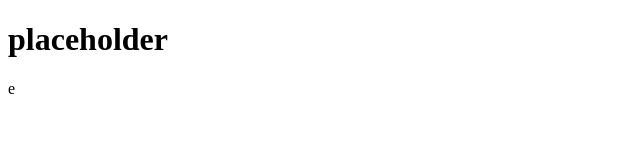
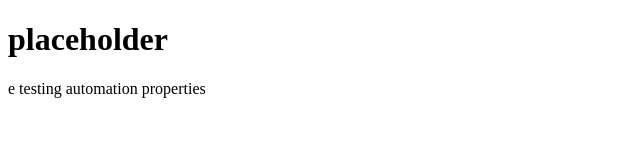
Before and after one commit to comatoad/comatoad.github.io, a plain HTML site: page index.html in a window 1280 px wide. Shown: the whole page, without its empty margins (0-640 px from the left). Drawn offline with Linux system fonts and the light colour scheme.

Commit message:
testing automation

```diff
--- a/index.html
+++ b/index.html
@@ -2,6 +2,9 @@
 <html>
 <body>
 <h1>placeholder</h1>
-<p>e</p>
+<p>e
+testing automation properties
+</p>
+
 </body>
 </html>
```
